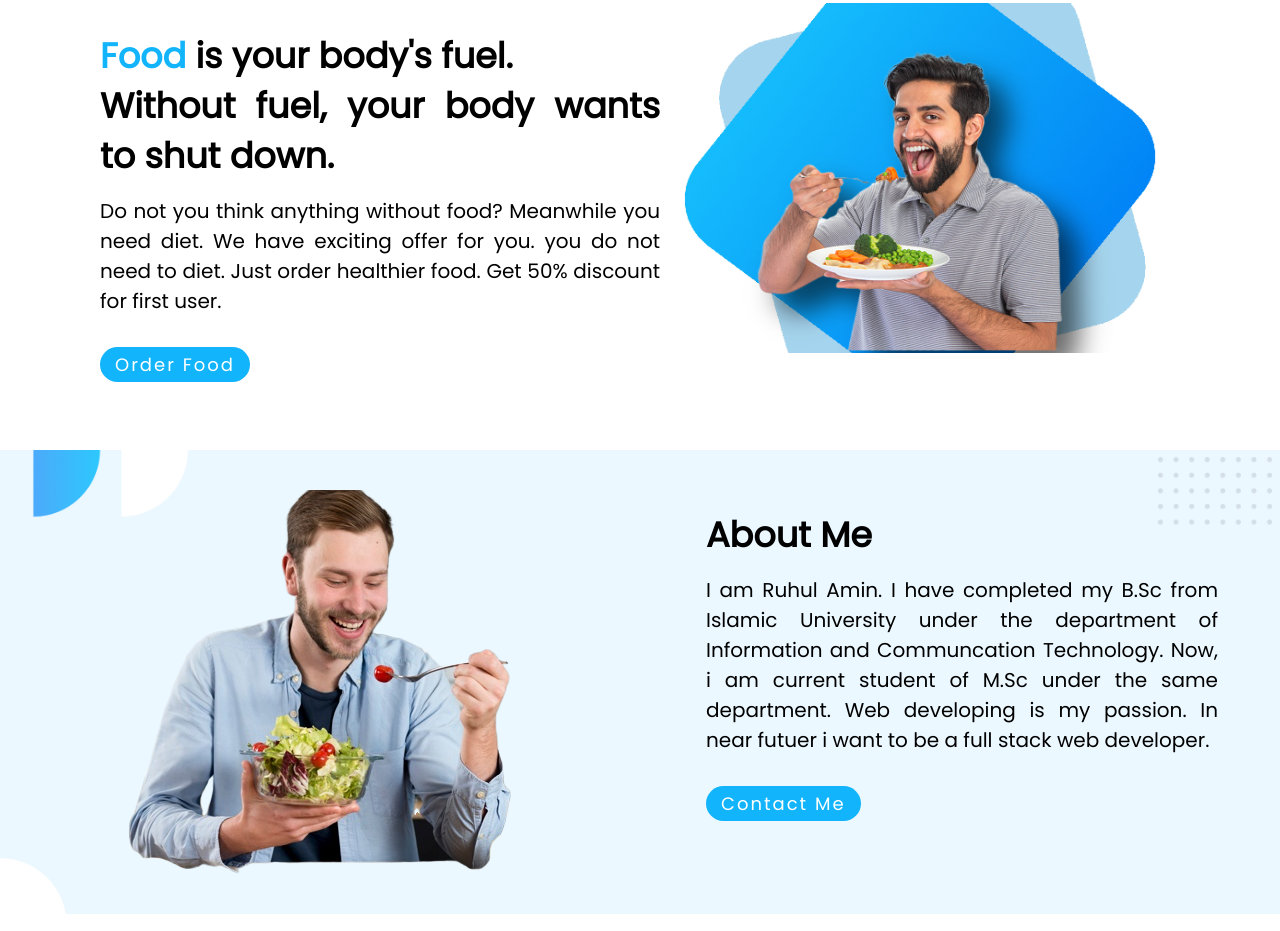
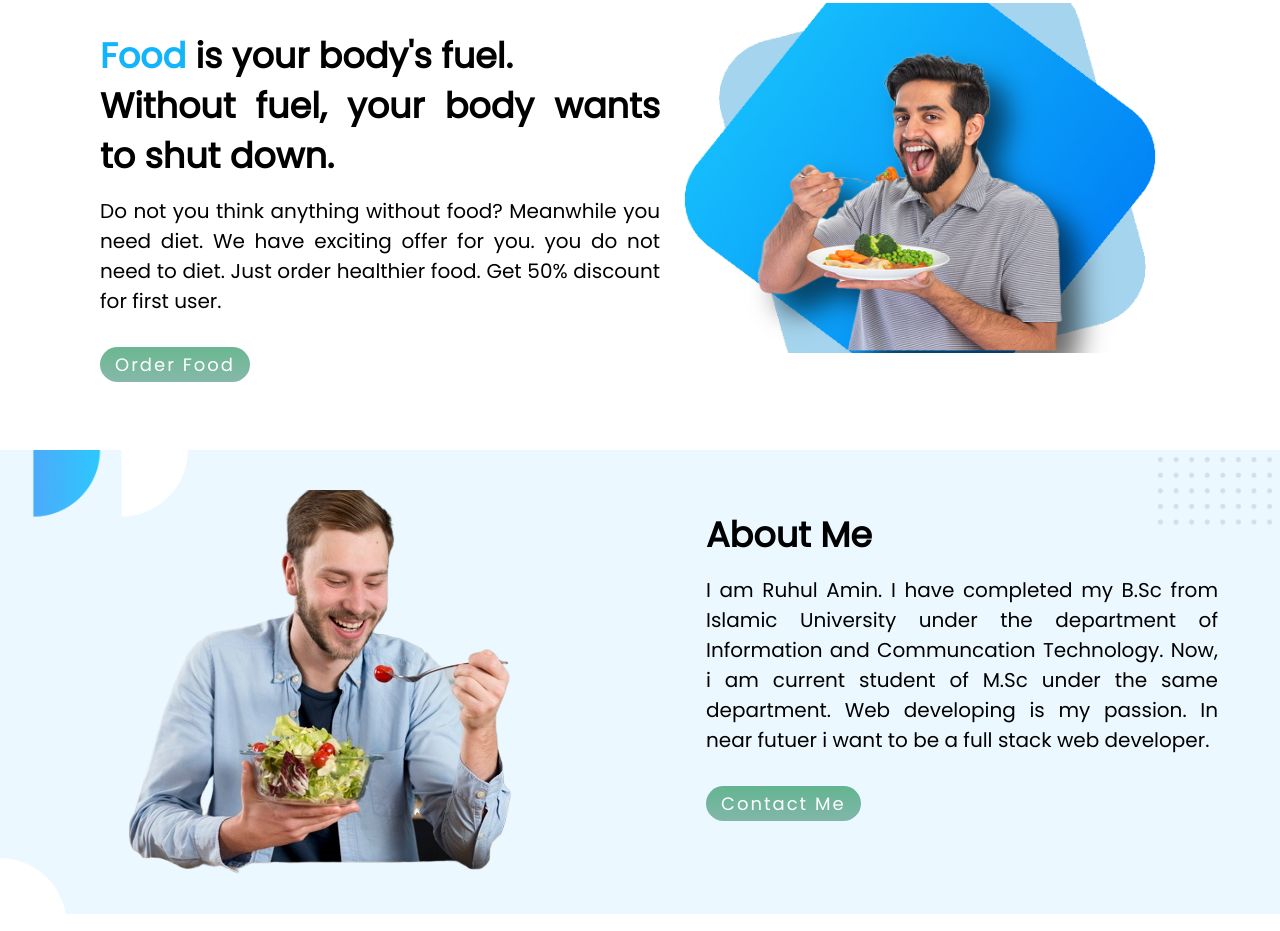
Before and after one commit to ruhulamin96/Food-Valley, a plain HTML site: page index.html in a window 1280 px wide. Shown: the part 144-1075 px from the top of the page. Drawn offline with Linux system fonts and the light colour scheme.

Commit message:
add target attribute

```diff
--- a/index.html
+++ b/index.html
@@ -5,7 +5,7 @@
     <meta http-equiv="X-UA-Compatible" content="IE=edge" />
     <meta name="viewport" content="width=device-width, initial-scale=1.0" />
     <title>Food Valley</title>
-    <link rel="shortcut icon" href="images/favicon.png" type="image/x-icon">
+    <link rel="shortcut icon" href="images/favicon.png" type="image/x-icon" />
     <link rel="stylesheet" href="style.css" />
     <link rel="preconnect" href="https://fonts.googleapis.com" />
     <link rel="preconnect" href="https://fonts.gstatic.com" crossorigin />
@@ -37,7 +37,9 @@
           healthier food. Get 50% discount for first user.
         </p>
         <div class="button">
-          <a href="">Order Food</a>
+          <a target="_blank" href="https://www.facebook.com/ruhuliuice"
+            >Order Food</a
+          >
         </div>
       </div>
       <div class="top_right">
@@ -57,7 +59,9 @@
           is my passion. In near futuer i want to be a full stack web developer.
         </p>
         <div class="button">
-          <a href="">Contact Me</a>
+          <a target="_blank" href="https://www.facebook.com/ruhuliuice"
+            >Contact Me</a
+          >
         </div>
       </div>
     </section>
@@ -116,7 +120,7 @@
         <p>Dribble Shot Likes</p>
       </div>
     </section>
-    <section >
+    <section>
       <div class="form-shadow">
         <p class="head_text" style="text-align: center">Get In Touch</p>
         <div class="form">
--- a/style.css
+++ b/style.css
@@ -63,8 +63,8 @@ span {
   padding: 5px 15px 5px 15px;
   letter-spacing: 2px;
   color: white;
-  background-color: #12B4FB;
-  /* background-image: linear-gradient(#188f53a4, rgba(88, 158, 137, 0.726)); */
+
+  background-image: linear-gradient(#188f53a4, rgba(88, 158, 137, 0.726));
 }
 
 /* ----------------------------middle section design --------------------*/
@@ -120,7 +120,7 @@ span {
 /* -------------------Usr feedback design  -------------------------*/
 .user_feedback {
   display: flex;
-  margin: 50px;
+  margin: 40px 100px;
   text-align: center;
   justify-content: center;
   align-items: center;
```
Lines whose indentation alone changed are shown as unchanged.
